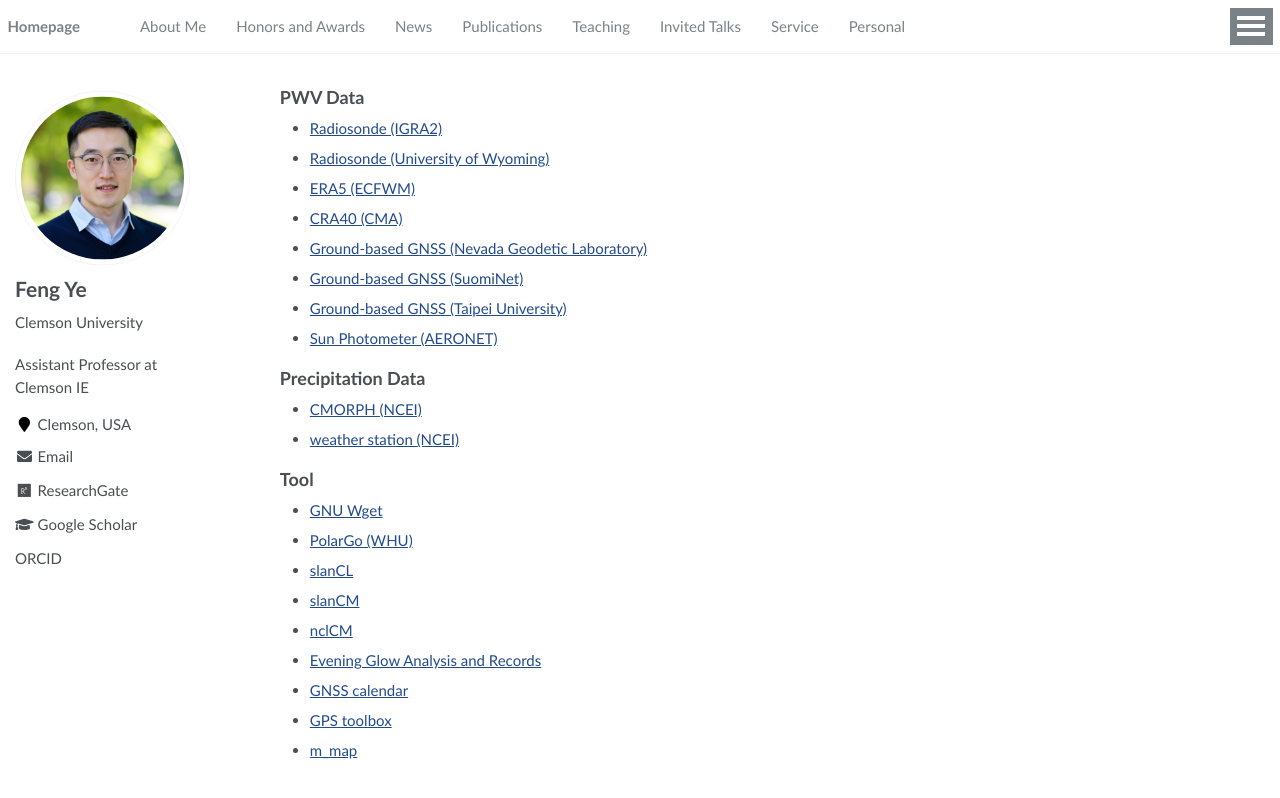
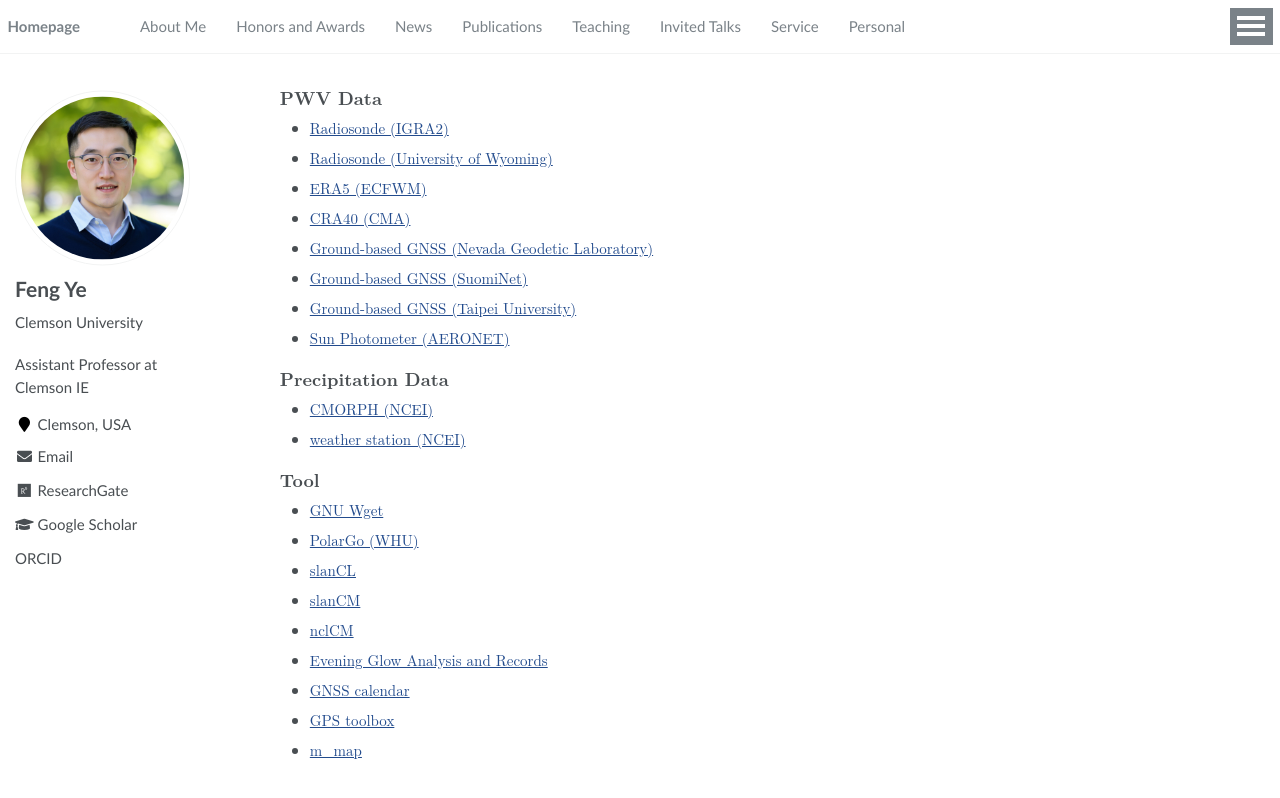
Before and after one commit to feye2024/feye2024.github.io, a Jekyll site: the page built from guides.md, in a window 1280 px wide. Shown: the top 798 px of the page. Built offline with Jekyll 4.4.1, drawn with Linux system fonts in a browser that asks for light colours; some web fonts are replaced; our own code applies the rules of GitHub Pages for plain Markdown files.

Commit message:
homepage update

```diff
--- a/_includes/head.html
+++ b/_includes/head.html
@@ -10,10 +10,14 @@
   document.documentElement.className = document.documentElement.className.replace(/\bno-js\b/g, '') + ' js ';
 </script>
 
+<!-- ADD: LaTeX-like font (Computer Modern Serif) -->
+<link rel="preconnect" href="https://fonts.googleapis.com">
+<link rel="preconnect" href="https://fonts.gstatic.com" crossorigin>
+<link href="https://fonts.googleapis.com/css2?family=Computer+Modern+Serif:wght@400;700&display=swap" rel="stylesheet">
+<!-- END ADD -->
+
 <!-- For all browsers -->
 <link rel="stylesheet" href="/assets/css/main.css">
 
 <meta http-equiv="cleartype" content="on">
-<head>
-  <base target="_blank">
-</head>
+<base target="_blank">
--- a/_sass/_variables.scss
+++ b/_sass/_variables.scss
@@ -31,8 +31,9 @@
 $calisto                    : "Calisto MT", serif;
 $garamond                   : Garamond, serif;
 
-$global-font-family         : $sans-serif;
-$header-font-family         : $sans-serif;
+$global-font-family  : "Computer Modern Serif", "Latin Modern Roman", "Times New Roman", Times, serif;
+$header-font-family  : "Computer Modern Serif", "Latin Modern Roman", "Times New Roman", Times, serif;
+
 $caption-font-family        : $serif;
 
 /* type scale */
```
